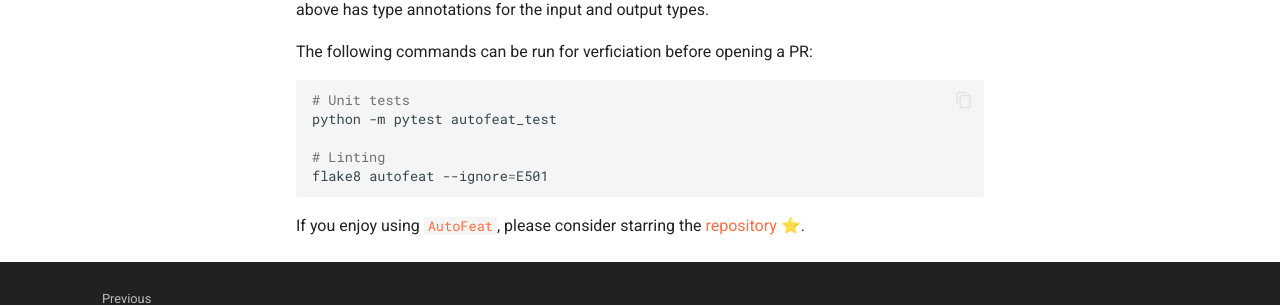
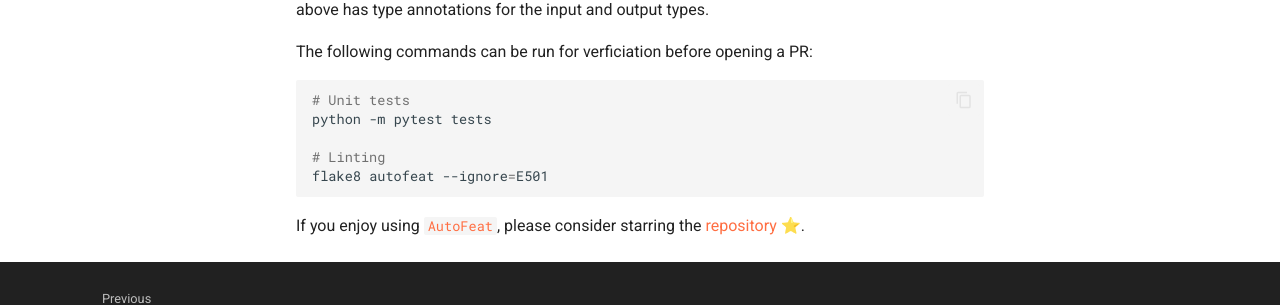
Before and after one commit to autonlab/AutonFeat, an MkDocs documentation site: the page built from docs/community/contributing.md, in a window 1280 px wide and 1182 px high. Shown: the part 764-1069 px from the top of the window. Built offline with MkDocs 1.6.1 and Material for MkDocs 9.7.7, drawn with Linux system fonts in a browser that asks for light colours; comment, search, counter and statistics services are not loaded.

Commit message:
[DOCS] Update docs to represent new test folder

````diff
--- a/docs/community/contributing.md
+++ b/docs/community/contributing.md
@@ -28,7 +28,7 @@ The following commands can be run for verficiation before opening a PR:
 
 ```bash
 # Unit tests
-python -m pytest autofeat_test
+python -m pytest tests
 
 # Linting
 flake8 autofeat --ignore=E501
````
